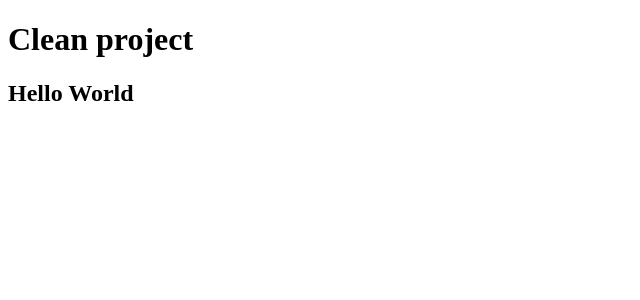
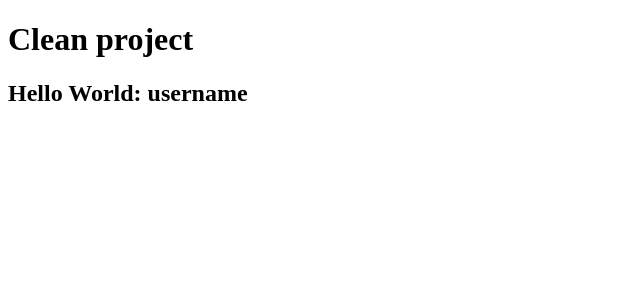
Before and after one commit to aperezl/pruebas-react, a React (Create React App) app in the folder first-project/: page / in a window 1280 px wide. Shown: the top 300 px of the page, without its empty margins (0-640 px from the left). Built offline with nearby package versions, Linux system fonts and the light colour scheme.

Commit message:
add variable to HelloWorld component

```diff
--- a/first-project/src/components/HelloWorld.js
+++ b/first-project/src/components/HelloWorld.js
@@ -1,9 +1,11 @@
 import React from 'react'
 
 const HelloWorld = () => {
+  const greeting = 'username'
   return (
     <>
-      <h2>Hello World</h2>
+      <h2>Hello World: {greeting}</h2>
+
     </>
   )
 }
```
